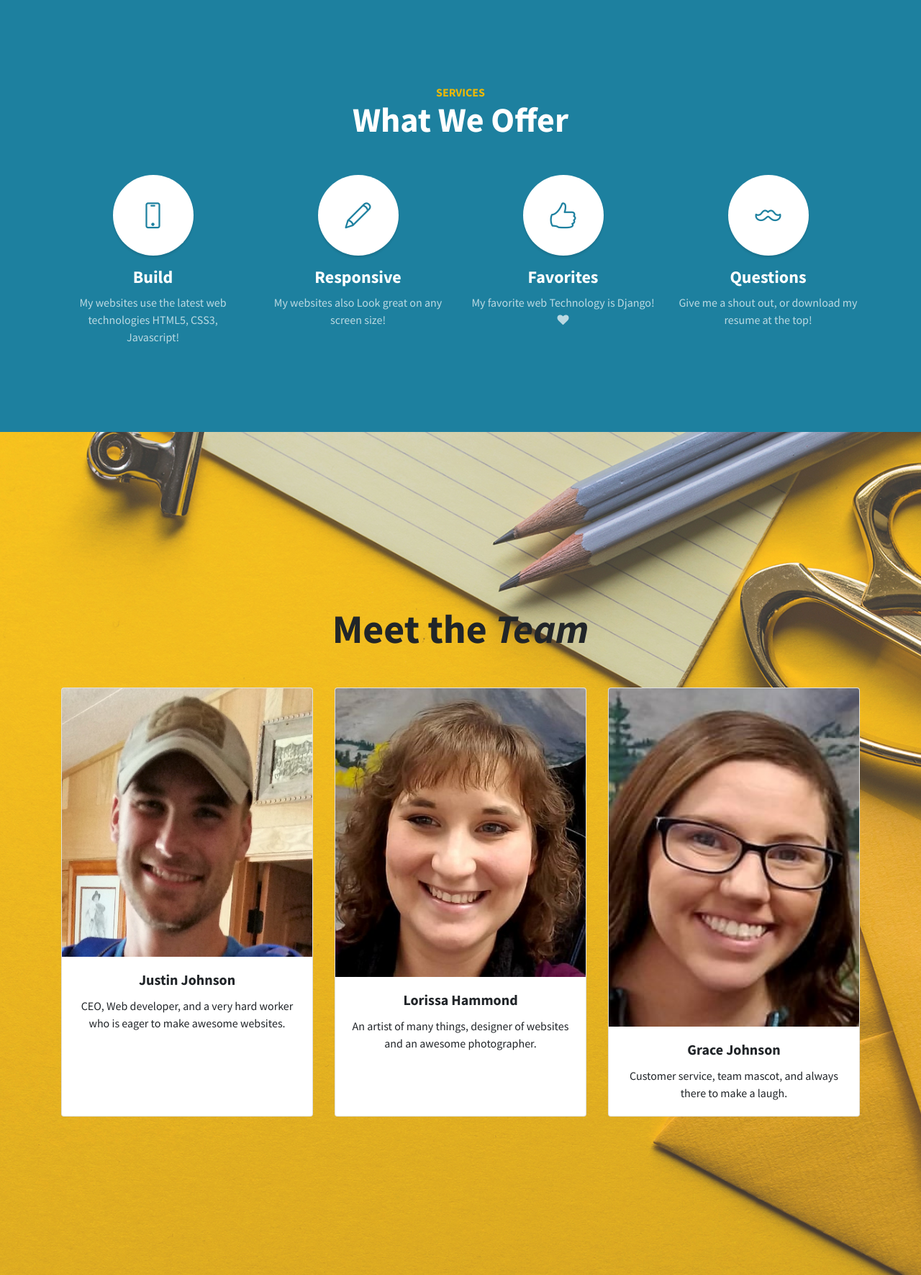
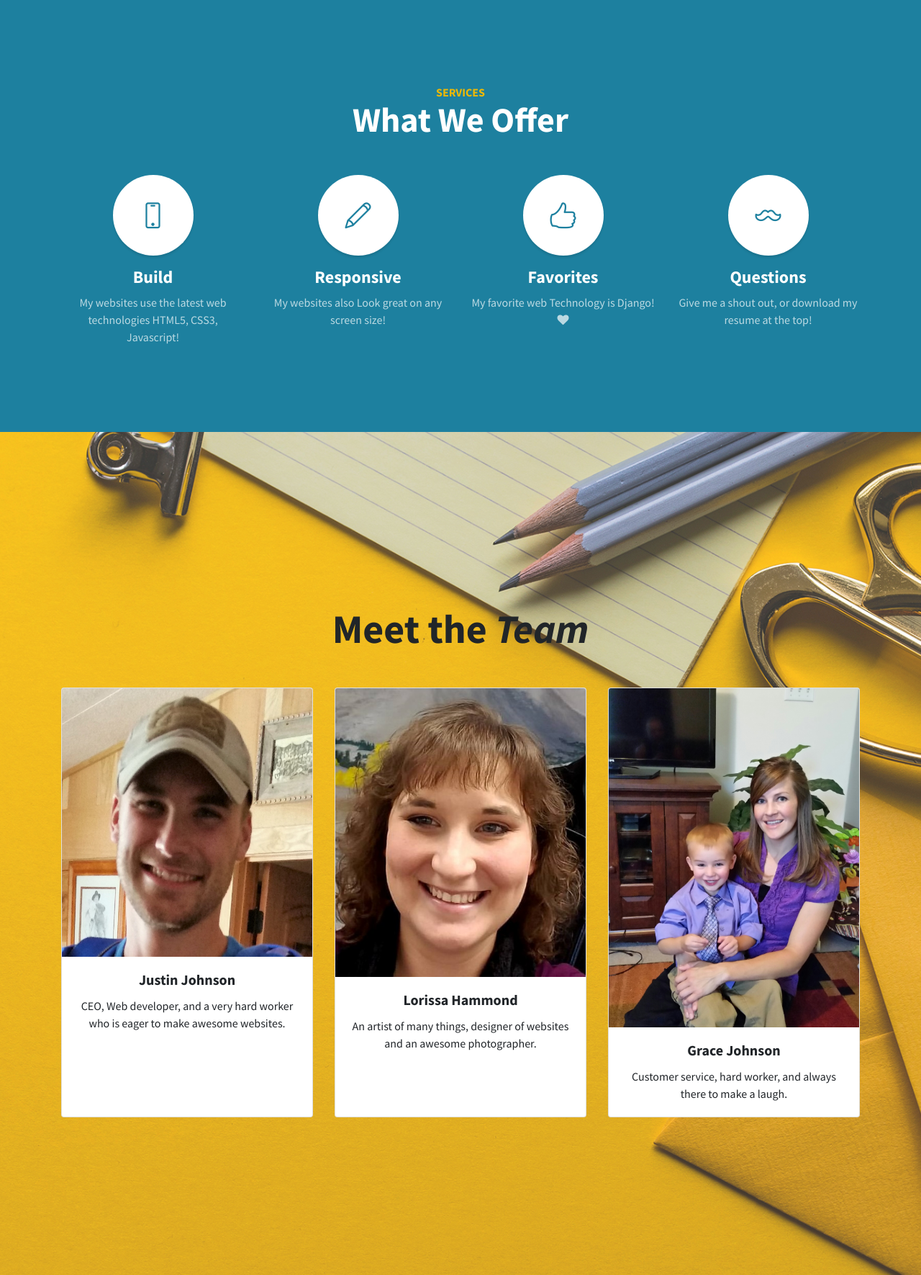
Before and after one commit to viper0302/portfolio-project, a Django app: page / in a window 1280 px wide. Shown: the part 1922-3693 px from the top of the page at 72% size. Run offline with Django 3.2, Linux system fonts and the light colour scheme; data that the repository does not hold is empty; some libraries are stand-ins or nearby versions.

Commit message:
Changed html doc

```diff
--- a/jobsapp/templates/jobs/home.html
+++ b/jobsapp/templates/jobs/home.html
@@ -144,10 +144,10 @@
 
   </div>
   <div class="card">
-    <img class="card-img-top" src="{% static 'img/grace.jpg' %}" alt="Card image cap">
+    <img class="card-img-top" src="{% static 'img/anna.jpg' %}" alt="Card image cap">
     <div class="card-body">
       <h5 class="card-title">Grace Johnson</h5>
-      <p class="card-text">Customer service, team mascot, and always there to make a laugh.</p>
+      <p class="card-text">Customer service, hard worker, and always there to make a laugh.</p>
     </div>
 
   </div>
```
Also changed, not shown: MyPortfolioSite/static/img/anna.jpg (added).
